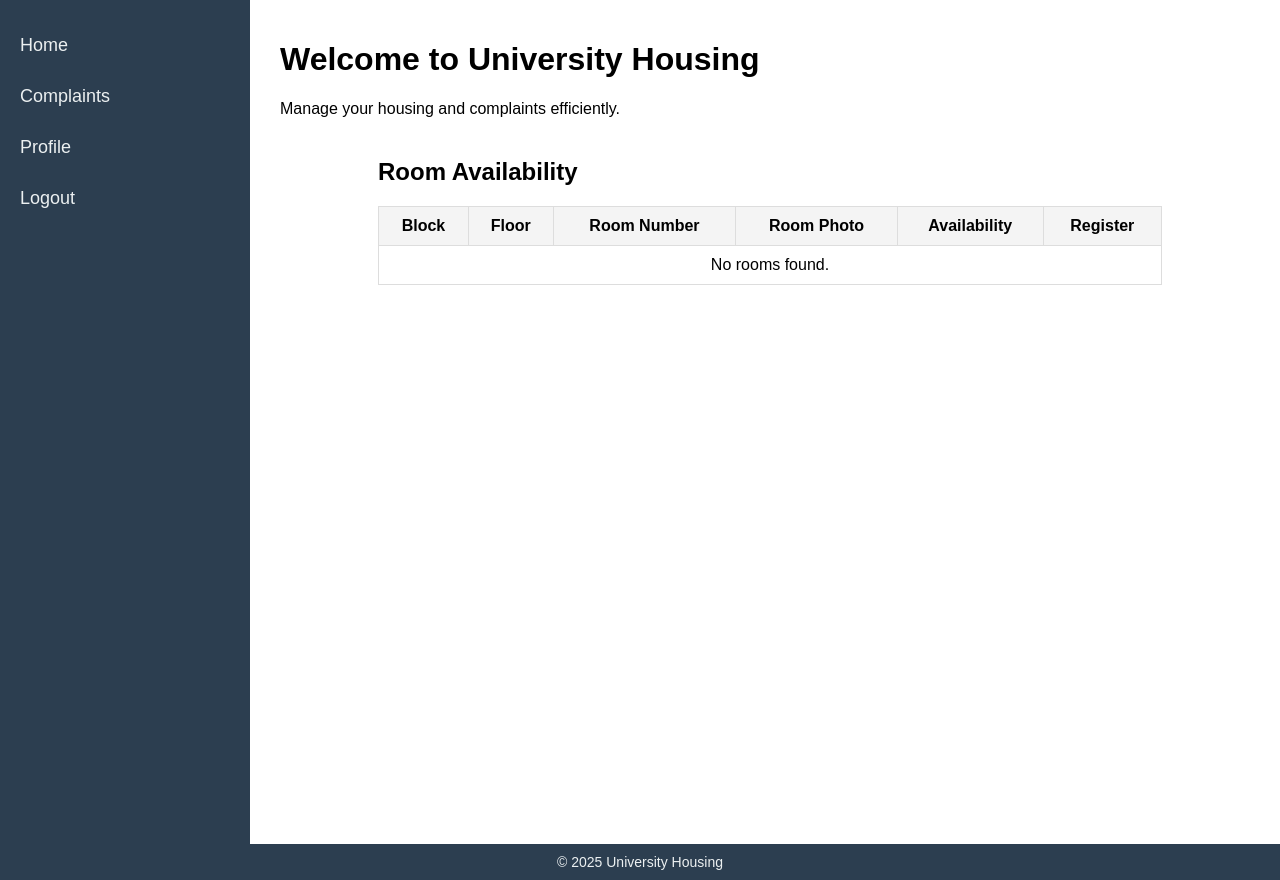
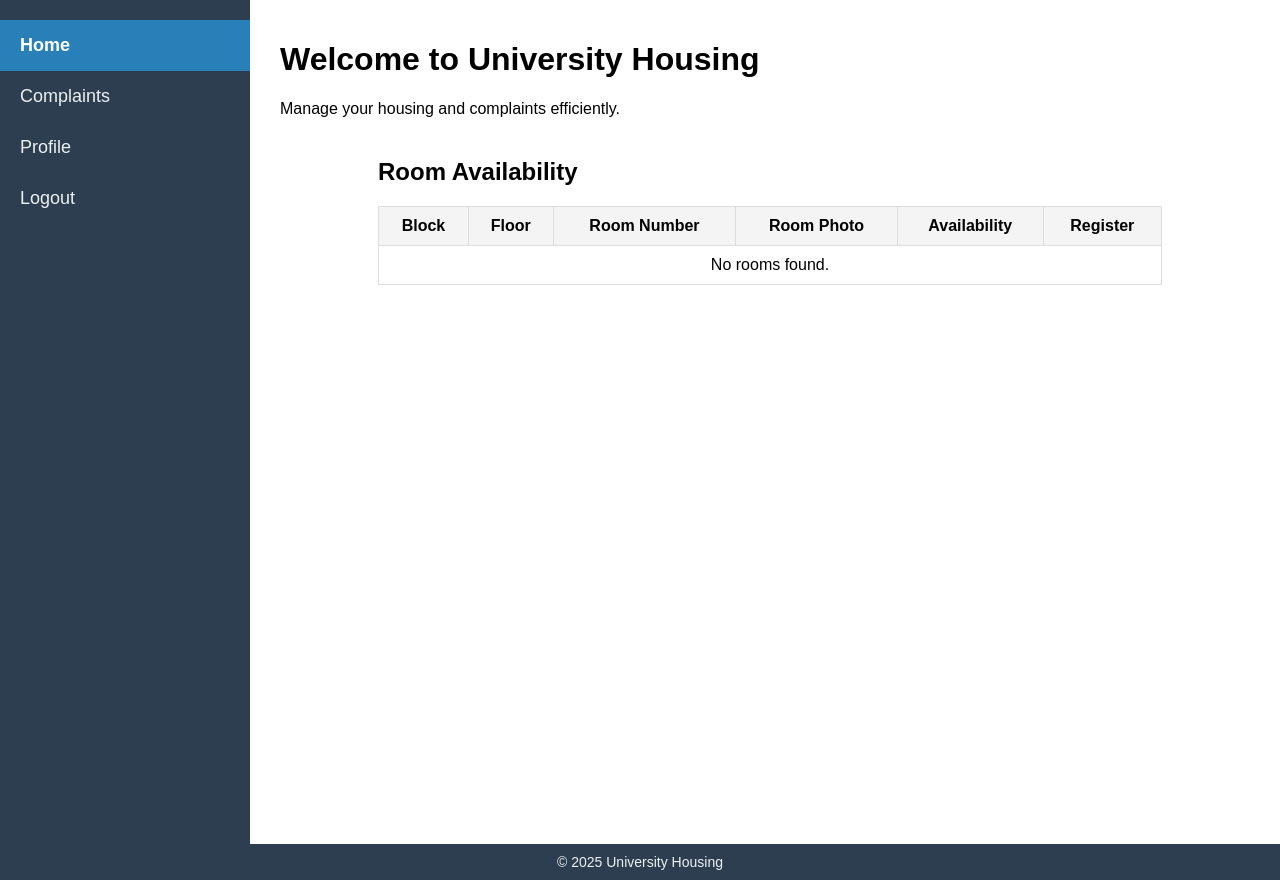
Before and after one commit to SaraDidi/Cloud-Computing, a PHP site: page /views/home.php in a window 1280 px wide. Run offline with PHP 8.4, Linux system fonts and the light colour scheme; data that the repository does not hold is empty.

Commit message:
edit header

```diff
--- a/includes/header.php
+++ b/includes/header.php
@@ -53,7 +53,7 @@ $current_page = basename($_SERVER['PHP_SELF']);
 </head>
 <body>
     <div class="sidebar">
-        <a href="../views/home.php" class="<?= $current_page == 'index.php' ? 'active' : '' ?>">Home</a>
+        <a href="../views/home.php" class="<?= $current_page == 'home.php' ? 'active' : '' ?>">Home</a>
         <a href="../views/complaints.php" class="<?= $current_page == 'complaints.php' ? 'active' : '' ?>">Complaints</a>
         <a href="../views/profile.php" class="<?= $current_page == 'profile.php' ? 'active' : '' ?>">Profile</a>
     <script>
```
